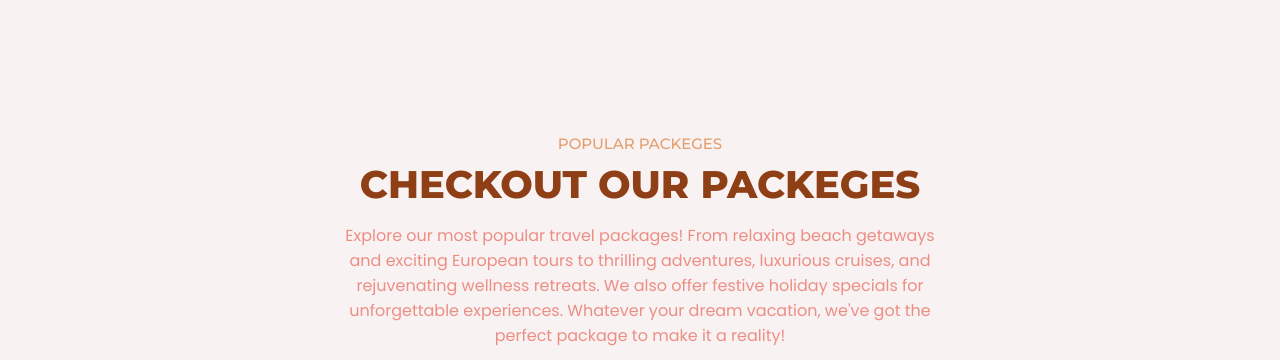
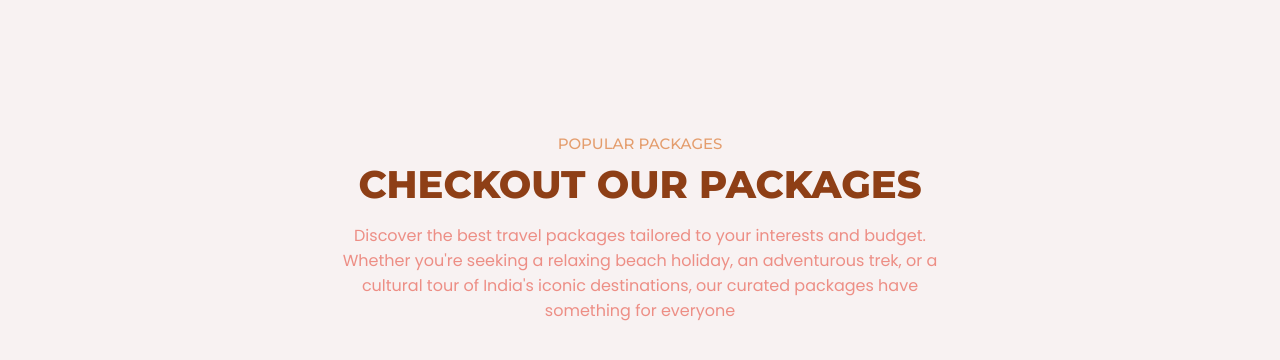
Before and after one commit to Samrat25/Travel-Through-Ages, a plain HTML site: page index.html in a window 1280 px wide. Shown: the part 1940-2300 px from the top of the page. Drawn offline with nearby package versions, Linux system fonts and the light colour scheme; grey boxes are pictures that could not be loaded; a script that the page names is missing; files whose address does not match are found by name.

Commit message:
Update index.html

```diff
--- a/index.html
+++ b/index.html
@@ -371,13 +371,12 @@
       <section class="package" id="package">
         <div class="container">
 
-          <p class="section-subtitle">Popular Packeges</p>
+          <p class="section-subtitle">Popular Packages</p>
 
-          <h2 class="h2 section-title">Checkout Our Packeges</h2>
+          <h2 class="h2 section-title">Checkout Our Packages</h2>
 
           <p class="section-text">
-            Explore our most popular travel packages! From relaxing beach getaways and exciting European tours to thrilling adventures, luxurious cruises, and rejuvenating wellness retreats. We also offer festive holiday specials for unforgettable experiences. Whatever your dream vacation, we've got the perfect package to make it a reality!
-          </p>
+Discover the best travel packages tailored to your interests and budget. Whether you're seeking a relaxing beach holiday, an adventurous trek, or a cultural tour of India's iconic destinations, our curated packages have something for everyone          </p>
 
           <ul class="package-list">
 
```
